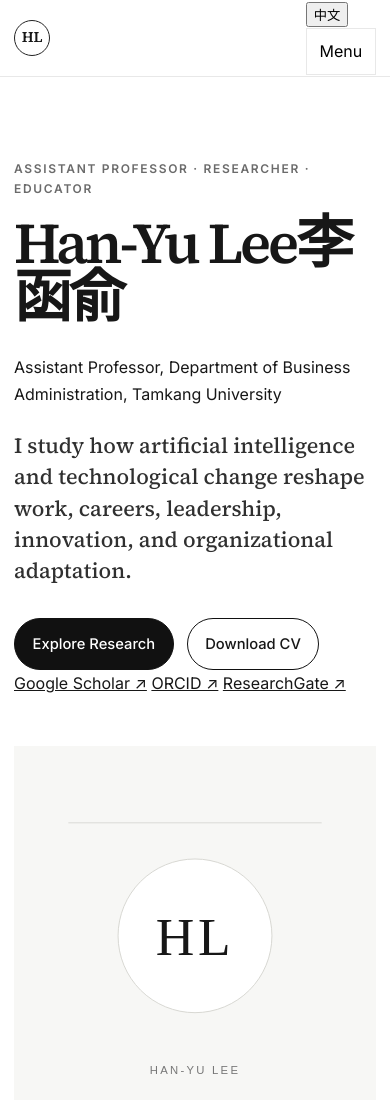
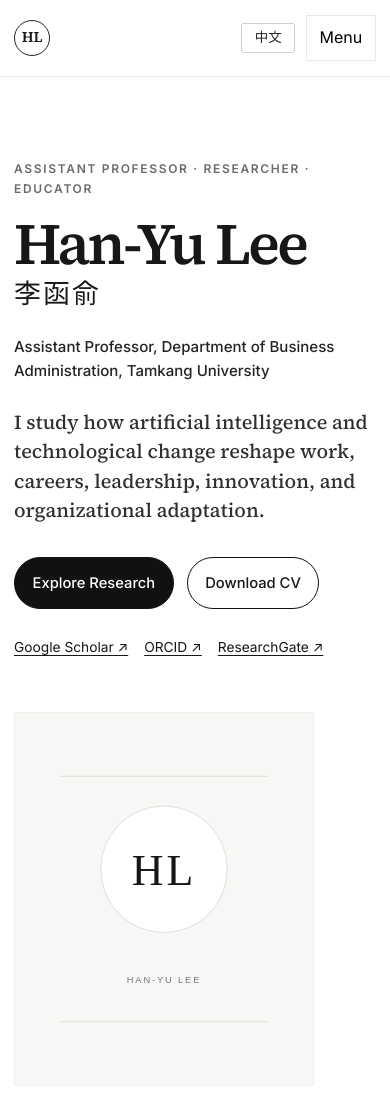
Before and after one commit to s1300360/s1300360.github.io, a plain HTML site: page index.html in a window 390 px wide. Shown: the top 1100 px of the page. Drawn offline with Linux system fonts and the light colour scheme.

Commit message:
V3 upload
V3 upload

```diff
--- a/styles.css
+++ b/styles.css
@@ -342,3 +342,167 @@ code { font-family: ui-monospace, SFMono-Regular, Menlo, Consolas, monospace; fo
 @media (prefers-reduced-motion: reduce) {
   html { scroll-behavior: auto; }
 }
+
+/* v3 polish: refined academic homepage layout */
+.nav-actions {
+  order: 3;
+  display: flex;
+  align-items: center;
+  gap: .65rem;
+}
+.nav {
+  order: 2;
+  margin-left: auto;
+}
+.language-toggle {
+  appearance: none;
+  border: 1px solid #cfcfcb;
+  background: #fff;
+  color: #252525;
+  min-width: 54px;
+  padding: .48rem .72rem;
+  border-radius: 2px;
+  font: 500 .84rem/1 var(--sans);
+  cursor: pointer;
+}
+.language-toggle:hover {
+  border-color: #222;
+  background: #fafafa;
+}
+
+.hero {
+  grid-template-columns: minmax(0, 1.42fr) minmax(280px, .58fr);
+  gap: clamp(3.5rem, 6vw, 7rem);
+  min-height: 74vh;
+}
+.hero-copy { min-width: 0; }
+.hero h1 {
+  max-width: 760px;
+  font-size: clamp(4rem, 6.4vw, 6.35rem);
+  line-height: .96;
+  letter-spacing: -.05em;
+  margin-bottom: 1.55rem;
+}
+.name-zh {
+  display: block;
+  margin-top: .38rem;
+  font-family: "Noto Serif TC", "Source Serif 4", serif;
+  font-size: .42em;
+  line-height: 1.15;
+  letter-spacing: .08em;
+  font-weight: 500;
+}
+.hero-title {
+  max-width: 760px;
+  margin: 0 0 2.1rem;
+  font-size: 1.02rem;
+  line-height: 1.6;
+  font-weight: 500;
+  color: #242424;
+}
+.hero-lead {
+  max-width: 720px;
+  margin-top: 0;
+  font-size: clamp(1.28rem, 1.8vw, 1.72rem);
+  line-height: 1.48;
+}
+.hero-profile { align-self: center; }
+.portrait-frame {
+  width: min(100%, 360px);
+  margin-left: auto;
+  border: 1px solid #efefec;
+  background: var(--soft);
+}
+.portrait-frame img {
+  display: block;
+  width: 100%;
+  height: auto;
+}
+.hero-meta {
+  width: min(100%, 360px);
+  margin: 1.25rem 0 0 auto;
+  border-left: 0;
+  border-top: 1px solid var(--line);
+  padding: 1.35rem 0 0;
+}
+.profile-links {
+  display: flex;
+  flex-wrap: wrap;
+  gap: .6rem 1.15rem;
+  margin-top: 1.7rem;
+  font-size: .86rem;
+}
+.profile-links a,
+.contact-links a {
+  text-underline-offset: 3px;
+}
+
+.pub-type {
+  display: inline-block;
+  margin-bottom: .45rem;
+  color: var(--muted);
+  font-size: .75rem;
+  font-weight: 600;
+  text-transform: uppercase;
+  letter-spacing: .08em;
+}
+.featured-publication {
+  background: rgba(247,247,245,.65);
+  padding-left: 1rem;
+  padding-right: 1rem;
+}
+.publication-actions {
+  display: flex;
+  flex-wrap: wrap;
+  gap: .75rem;
+  margin-top: 2rem;
+}
+.project-highlight {
+  background: rgba(247,247,245,.55);
+}
+.cv-group + .cv-group { margin-top: 2.5rem; }
+.cv-group h3 {
+  margin-bottom: .65rem;
+  font-family: var(--serif);
+  font-size: 1.35rem;
+}
+.cv-download { margin-top: .4rem; }
+.contact-links { line-height: 1.8; }
+
+@media (max-width: 1050px) {
+  .nav { gap: 1rem; }
+  .nav a { font-size: .86rem; }
+  .hero { grid-template-columns: 1.2fr .8fr; gap: 3.5rem; }
+  .hero h1 { font-size: clamp(3.7rem, 6.8vw, 5.4rem); }
+}
+
+@media (max-width: 850px) {
+  .nav-actions { margin-left: auto; }
+  .nav { order: 4; margin-left: 0; }
+  .hero { grid-template-columns: 1fr; gap: 3.25rem; }
+  .hero-profile {
+    display: grid;
+    grid-template-columns: minmax(190px, 280px) 1fr;
+    gap: 2rem;
+    align-items: start;
+  }
+  .portrait-frame,
+  .hero-meta {
+    width: 100%;
+    margin-left: 0;
+  }
+  .hero-meta { margin-top: 0; }
+}
+
+@media (max-width: 560px) {
+  .hero h1 {
+    font-size: clamp(3.15rem, 15vw, 4.1rem);
+    letter-spacing: -.045em;
+  }
+  .name-zh { font-size: .46em; margin-top: .45rem; }
+  .hero-title { font-size: .94rem; margin-bottom: 1.55rem; }
+  .hero-lead { font-size: 1.24rem; }
+  .hero-profile { grid-template-columns: 1fr; gap: 1.5rem; }
+  .portrait-frame { max-width: 300px; }
+  .profile-links { gap: .5rem 1rem; }
+}
```
